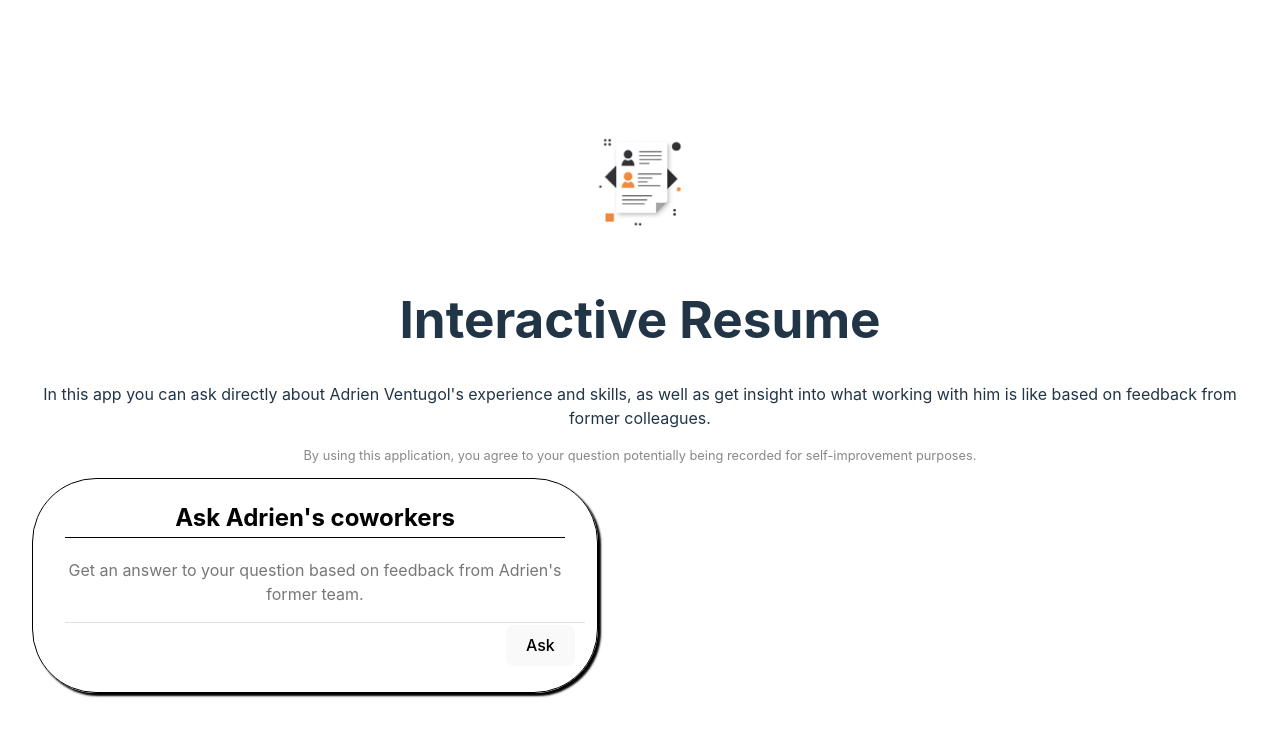
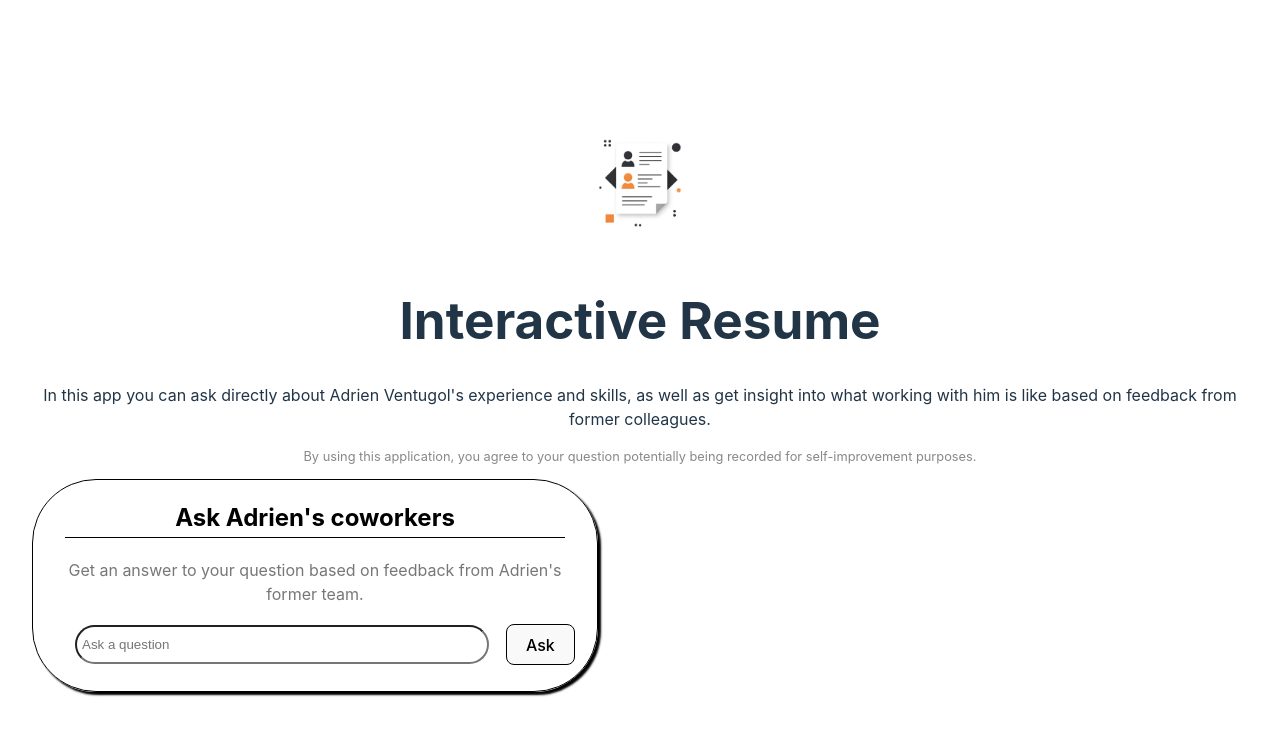
Before and after one commit to ventugol-adrien/interactive-resume, a React (Vite) app: page / in a window 1280 px wide. Shown: the top 736 px of the page. Built offline with nearby package versions, Linux system fonts and the light colour scheme.

Commit message:
bugs: fix color for chat box, add borders + add deploy script

```diff
--- a/package.json
+++ b/package.json
@@ -9,6 +9,7 @@
     "build": "tsc -b && vite build",
     "lint": "eslint .",
     "preview": "vite preview",
+    "deploy": "docker build -t latest . && docker tag latest ventugoladrien/interactive-resume:latest && docker push ventugoladrien/interactive-resume:latest && gcloud run deploy interactive-resume --image docker.io/ventugoladrien/interactive-resume:latest",
     "test": "npx vitest run"
   },
   "dependencies": {
--- a/src/App.css
+++ b/src/App.css
@@ -8,15 +8,8 @@
 .logo {
   height: 6em;
   padding: 1.5em;
-  will-change: filter;
-  transition: filter 300ms;
 }
-.logo:hover {
-  filter: drop-shadow(0 0 2em #646cffaa);
-}
-.logo.react:hover {
-  filter: drop-shadow(0 0 2em #61dafbaa);
-}
+
 
 @keyframes logo-spin {
   from {
--- a/src/components/ChatCard.tsx
+++ b/src/components/ChatCard.tsx
@@ -30,8 +30,8 @@
         <div className="card">
             <h2 className="cardTitle">{title}</h2>
             {response ? <AnimatedText text={response} /> : <p className="placeholder"> {placeholder}</p>}
-            <span style={{ display: "flex", flexDirection: "row",height: "25px", width: "100%", justifyContent: "space-between", alignItems: "center", padding: "10px", borderTop: "1px solid #e0e0e0" }}>
-            <input style={{width: '80%', height:'100%', borderRadius: "4em", borderColor: "transparent", padding:"5px"}} type="text" value={input} onChange={handleInput} /><button onClick={ask} >Ask</button>
+            <span style={{ display: "flex", flexDirection: "row",height: "25px", width: "100%", justifyContent: "space-between", alignItems: "center", padding: "10px"}}>
+            <input style={{width: '80%', height:'100%', borderRadius: "4em", padding:"5px"}} type="text" value={input} onChange={handleInput} placeholder="Ask a question"/><button onClick={ask} >Ask</button>
             </span>
         </div>
     )
--- a/src/components/styles.css
+++ b/src/components/styles.css
@@ -28,6 +28,10 @@
     padding: 1px;
   }
 
+  button {
+    border: 1px solid;
+  }
+
   .placeholder {
     color: #777777;
     font-size: 1em;
```
